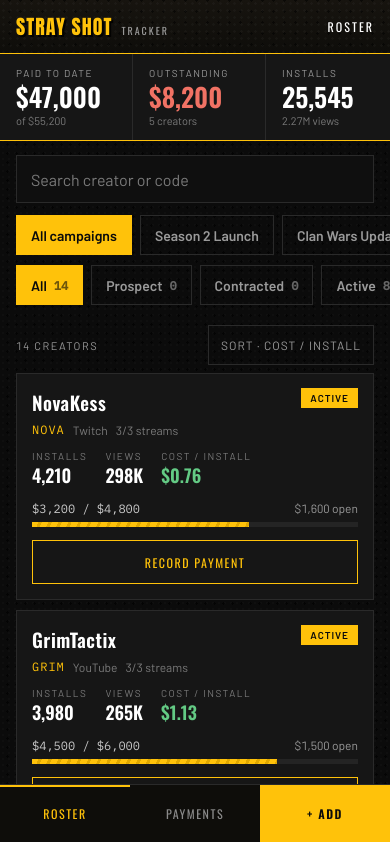
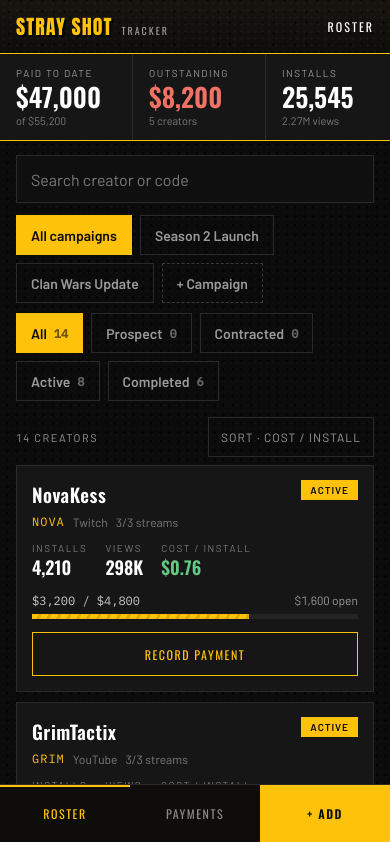
Before and after one commit to Izunnaya/StrayShot-Creator-tracker, a React (Vite) app in the folder frontend/: page / in a window 390 px wide. Shown: the top 842 px of the page. Built offline with nearby package versions, Linux system fonts and the light colour scheme.

Commit message:
Wrap the filter chips instead of scrolling them sideways
With the scrollbar hidden, chips past the edge of a narrow screen gave no
sign they were there.

```diff
--- a/frontend/src/features/dashboard/components/CampaignFilterChipRow.tsx
+++ b/frontend/src/features/dashboard/components/CampaignFilterChipRow.tsx
@@ -15,10 +15,15 @@
  *
  * From md up the search leads the row, the chips follow, and the ledger's
  * date range comes after, all as items of one wrapping row as the design
- * lays them out. On a phone the search takes a line of its own, the chips a
- * row that scrolls sideways without its caption, and the dates a line after.
- * The chip scroller is `display: contents` from md up, which is what lets
- * its chips rejoin the wrapping row there.
+ * lays them out. On a phone the search takes a line of its own, the chips
+ * wrap onto as many lines as they need without their caption, and the dates
+ * come after. The chip group is `display: contents` from md up, which is what
+ * lets its chips rejoin the wrapping row there.
+ *
+ * The mobile design scrolls the chips sideways instead. It is not followed:
+ * with the scrollbar hidden, the selected campaign, + Campaign and Edit
+ * campaign all sat past the edge of a 390px screen with nothing to say they
+ * were there.
  */
 export function CampaignFilterChipRow({
   campaigns,
@@ -47,7 +52,7 @@
     <div className="flex flex-col gap-3 md:flex-row md:flex-wrap md:items-center md:gap-2">
       {leading}
 
-      <div className="scroll-x -mx-4 flex gap-2 px-4 sm:-mx-6 sm:px-6 md:contents">
+      <div className="flex flex-wrap gap-2 md:contents">
         <Label className="mr-1.5 hidden md:block">Campaign</Label>
 
         <FilterChip
--- a/frontend/src/features/dashboard/components/CreatorStatusFilterChipRow.tsx
+++ b/frontend/src/features/dashboard/components/CreatorStatusFilterChipRow.tsx
@@ -9,8 +9,8 @@
  * respect the campaign filter but ignore the status filter, so every chip
  * stays informative rather than only the selected one showing a figure.
  *
- * On a phone the row scrolls sideways and drops its caption, as the campaign
- * chips above it do.
+ * On a phone the row wraps and drops its caption, as the campaign chips
+ * above it do, so a status is never hidden past the edge of the screen.
  */
 const statusChips: { status: CreatorLifecycleStatus; label: string }[] = [
   { status: 'prospect', label: 'Prospect' },
@@ -29,7 +29,7 @@
   countsByStatus: Record<CreatorLifecycleStatus, number> & { total: number }
 }) {
   return (
-    <div className="scroll-x -mx-4 flex gap-2 px-4 pb-1 sm:-mx-6 sm:px-6 md:mx-0 md:flex-wrap md:items-center md:overflow-visible md:px-0 md:pb-0">
+    <div className="flex flex-wrap gap-2 md:items-center">
       <Label className="mr-1.5 hidden md:block">Status</Label>
 
       <FilterChip
--- a/frontend/src/ui/FilterChip.tsx
+++ b/frontend/src/ui/FilterChip.tsx
@@ -8,8 +8,9 @@
  * Named FilterChip rather than Chip because every chip in this application is
  * a filter control, not a tag or a removable token.
  *
- * On a phone the chips sit in a row that scrolls sideways, so they never
- * shrink or wrap, and they are tall enough to tap.
+ * Chips never shrink: a row that runs out of room wraps to the next line
+ * instead. On a phone they are tall enough to tap, and a label too long for
+ * the screen breaks across lines rather than pushing past the edge.
  */
 export function FilterChip({
   label,
@@ -26,8 +27,8 @@
       type="button"
       aria-pressed={isSelected}
       className={joinClassNames(
-        'flex min-h-10 shrink-0 cursor-pointer items-center whitespace-nowrap border px-3.5 py-2.25 text-[14px] font-semibold',
-        'md:min-h-0 md:items-baseline md:py-1.5 md:text-[13px] md:tracking-[0.5px]',
+        'flex min-h-10 max-w-full shrink-0 cursor-pointer items-center border px-3.5 py-2.25 text-left text-[14px] font-semibold',
+        'md:min-h-0 md:items-baseline md:whitespace-nowrap md:py-1.5 md:text-[13px] md:tracking-[0.5px]',
         count !== undefined && 'md:px-3',
         'focus-visible:outline-2 focus-visible:outline-offset-2 focus-visible:outline-amber',
         isSelected
```
